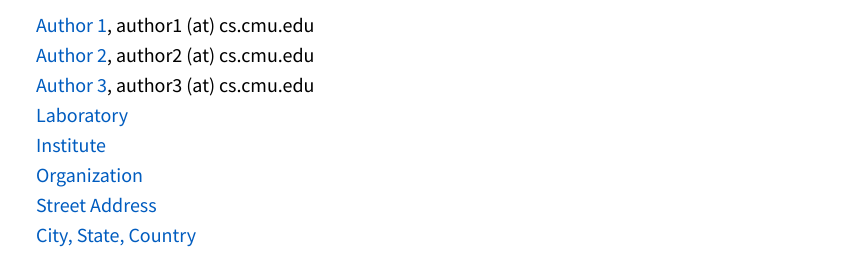
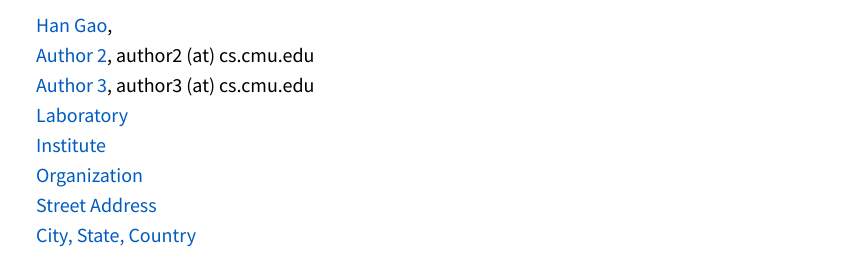
Before and after one commit to gaohan1234/gaohan1234.github.io, a plain HTML site: page index.html in a window 1280 px wide. Shown: the top 272 px of the page, 230-1094 px from the left. Drawn offline with nearby package versions, Linux system fonts and the light colour scheme; no server answers.

Commit message:
add name and email

```diff
--- a/index.html
+++ b/index.html
@@ -33,7 +33,7 @@
           </div>
           <div class="flex-item flex-column">
             <p class="text text-large">
-              <a target="_blank" href="javascript:void(0)">Author 1</a>, author1 (at) cs.cmu.edu<br>
+              <a target="_blank" href="javascript:void(0)">Han Gao</a>, <hgao1@nd class="edu"></hgao1@nd><br>
               <a target="_blank" href="javascript:void(0)">Author 2</a>, author2 (at) cs.cmu.edu<br>
               <a target="_blank" href="javascript:void(0)">Author 3</a>, author3 (at) cs.cmu.edu<br>
               <a target="_blank" href="javascript:void(0)">Laboratory</a><br>
```
